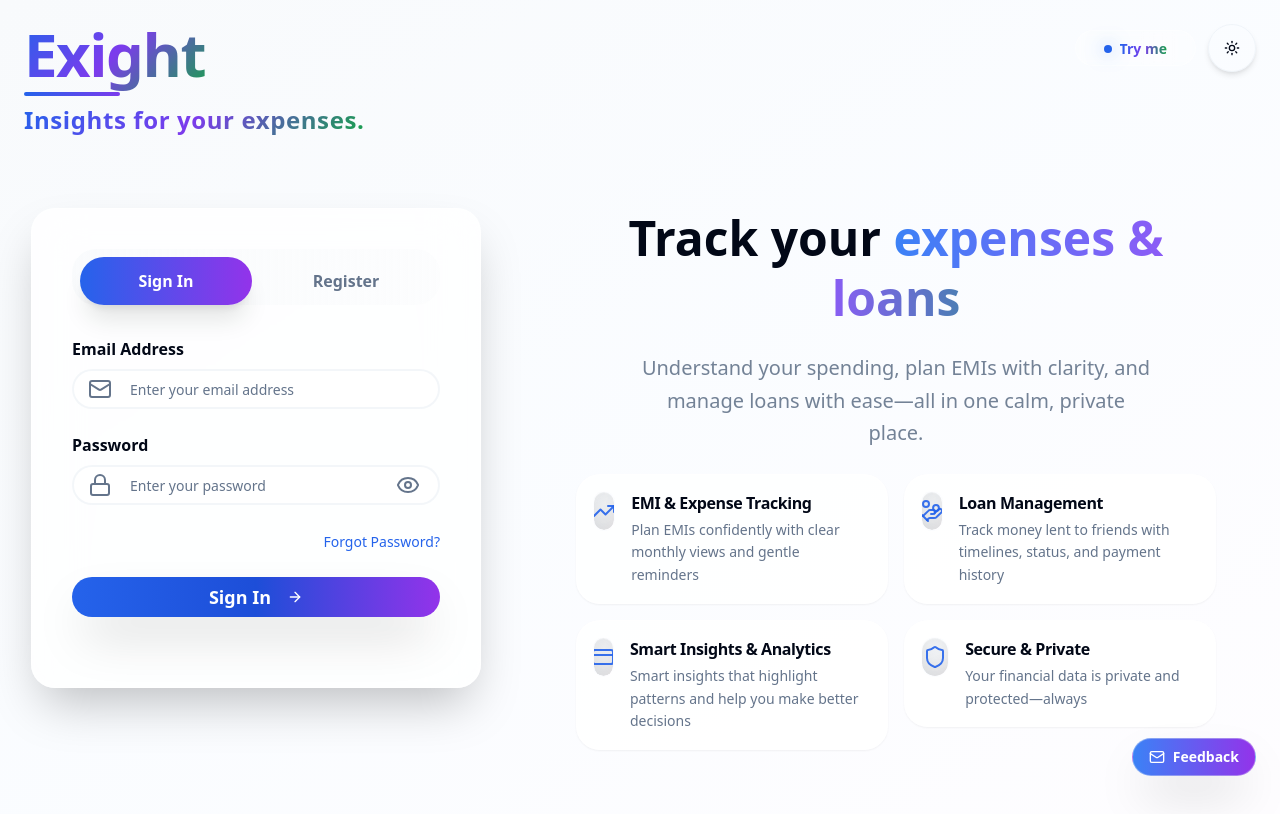
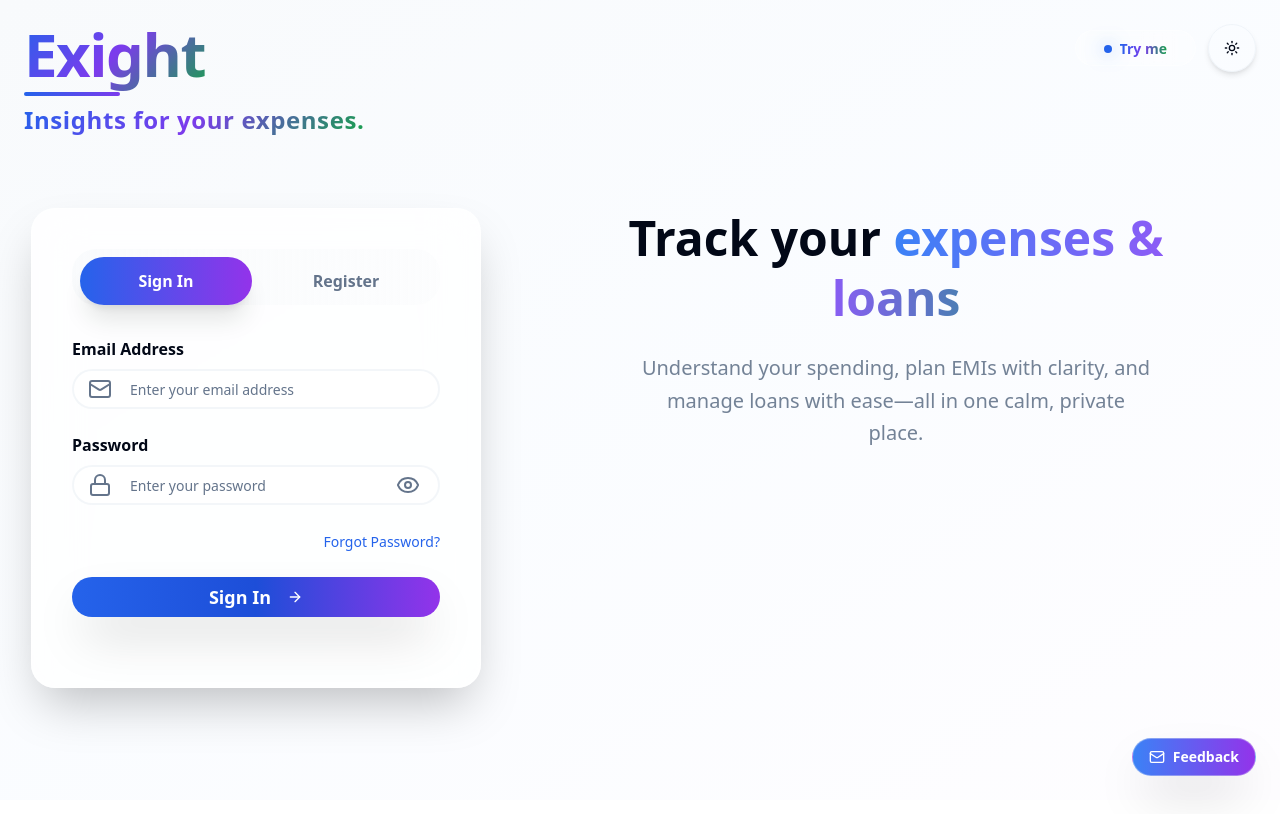
Before and after one commit to rescuedragon/exight2.0, a React (Vite) app: page /login in a window 1280 px wide. Built offline with nearby package versions, Linux system fonts and the light colour scheme.

Commit message:
chore(login): temporarily remove promo feature cards for height verification

```diff
--- a/src/components/Login.tsx
+++ b/src/components/Login.tsx
@@ -1216,77 +1216,7 @@ const Login = () => {
               </p>
             </motion.div>
 
-            {/* Features Grid (recreated, compact, no stretch) */}
-            <motion.div
-              initial={{ opacity: 0, y: 15 }}
-              animate={{ opacity: 1, y: 0 }}
-              transition={{ duration: 0.3, delay: 0.3 }}
-              className="grid grid-cols-2 gap-4 min-h-0 content-start"
-            >
-              {/* EMI & Expense Tracking */}
-              <div className="group">
-                <Card className="rounded-3xl overflow-hidden shadow-ambient border border-white/30 bg-white/80 dark:bg-transparent dark:dark-surface">
-                  <CardContent className="px-4 py-4 flex items-start gap-4">
-                    <div className="relative h-10 w-10 rounded-3xl bg-gradient-to-br from-blue-accent/18 via-purple-accent/14 to-emerald-accent/16 flex items-center justify-center border border-white/30 dark:border-white/10 shadow-ambient overflow-hidden">
-                      <div className="absolute inset-0 rounded-3xl" style={{boxShadow:'inset 0 1px 0 rgba(255,255,255,.35), inset 0 -8px 22px rgba(0,0,0,.14)'}} />
-                      <div className="relative text-blue-accent/90"><TrendingUp className="h-6 w-6"/></div>
-                    </div>
-                    <div className="min-w-0">
-                      <h3 className="font-bold text-foreground text-base mb-1 tracking-tight">EMI & Expense Tracking</h3>
-                      <p className="text-sm text-muted-foreground leading-relaxed">Plan EMIs confidently with clear monthly views and gentle reminders</p>
-                    </div>
-                  </CardContent>
-                </Card>
-              </div>
-
-              {/* Loan Management */}
-              <div className="group">
-                <Card className="rounded-3xl overflow-hidden shadow-ambient border border-white/30 bg-white/80 dark:bg-transparent dark:dark-surface">
-                  <CardContent className="px-4 py-4 flex items-start gap-4">
-                    <div className="relative h-10 w-10 rounded-3xl bg-gradient-to-br from-blue-accent/18 via-purple-accent/14 to-emerald-accent/16 flex items-center justify-center border border-white/30 dark:border-white/10 shadow-ambient overflow-hidden">
-                      <div className="absolute inset-0 rounded-3xl" style={{boxShadow:'inset 0 1px 0 rgba(255,255,255,.35), inset 0 -8px 22px rgba(0,0,0,.14)'}} />
-                      <div className="relative text-blue-accent/90"><HandCoins className="h-6 w-6"/></div>
-                    </div>
-                    <div className="min-w-0">
-                      <h3 className="font-bold text-foreground text-base mb-1 tracking-tight">Loan Management</h3>
-                      <p className="text-sm text-muted-foreground leading-relaxed">Track money lent to friends with timelines, status, and payment history</p>
-                    </div>
-                  </CardContent>
-                </Card>
-              </div>
-
-              {/* Smart Insights & Analytics */}
-              <div className="group">
-                <Card className="rounded-3xl overflow-hidden shadow-ambient border border-white/30 bg-white/80 dark:bg-transparent dark:dark-surface">
-                  <CardContent className="px-4 py-4 flex items-start gap-4">
-                    <div className="relative h-10 w-10 rounded-3xl bg-gradient-to-br from-blue-accent/18 via-purple-accent/14 to-emerald-accent/16 flex items-center justify-center border border-white/30 dark:border-white/10 shadow-ambient overflow-hidden">
-                      <div className="absolute inset-0 rounded-3xl" style={{boxShadow:'inset 0 1px 0 rgba(255,255,255,.35), inset 0 -8px 22px rgba(0,0,0,.14)'}} />
-                      <div className="relative text-blue-accent/90"><CreditCard className="h-6 w-6"/></div>
-                    </div>
-                    <div className="min-w-0">
-                      <h3 className="font-bold text-foreground text-base mb-1 tracking-tight">Smart Insights & Analytics</h3>
-                      <p className="text-sm text-muted-foreground leading-relaxed">Smart insights that highlight patterns and help you make better decisions</p>
-                    </div>
-                  </CardContent>
-                </Card>
-              </div>
-
-              {/* Secure & Private */}
-              <div className="group">
-                <Card className="rounded-3xl overflow-hidden shadow-ambient border border-white/30 bg-white/80 dark:bg-transparent dark:dark-surface">
-                  <CardContent className="px-4 py-4 flex items-start gap-4">
-                    <div className="relative h-10 w-10 rounded-3xl bg-gradient-to-br from-blue-accent/18 via-purple-accent/14 to-emerald-accent/16 flex items-center justify-center border border-white/30 dark:border-white/10 shadow-ambient overflow-hidden">
-                      <div className="absolute inset-0 rounded-3xl" style={{boxShadow:'inset 0 1px 0 rgba(255,255,255,.35), inset 0 -8px 22px rgba(0,0,0,.14)'}} />
-                      <div className="relative text-blue-accent/90"><Shield className="h-6 w-6"/></div>
-                    </div>
-                    <div className="min-w-0">
-                      <h3 className="font-bold text-foreground text-base mb-1 tracking-tight">Secure & Private</h3>
-                      <p className="text-sm text-muted-foreground leading-relaxed">Your financial data is private and protected—always</p>
-                    </div>
-                  </CardContent>
-                </Card>
-              </div>
-            </motion.div>
+            {/* Features temporarily removed per request */}
           </motion.div>
         </div>
       </div>
```
